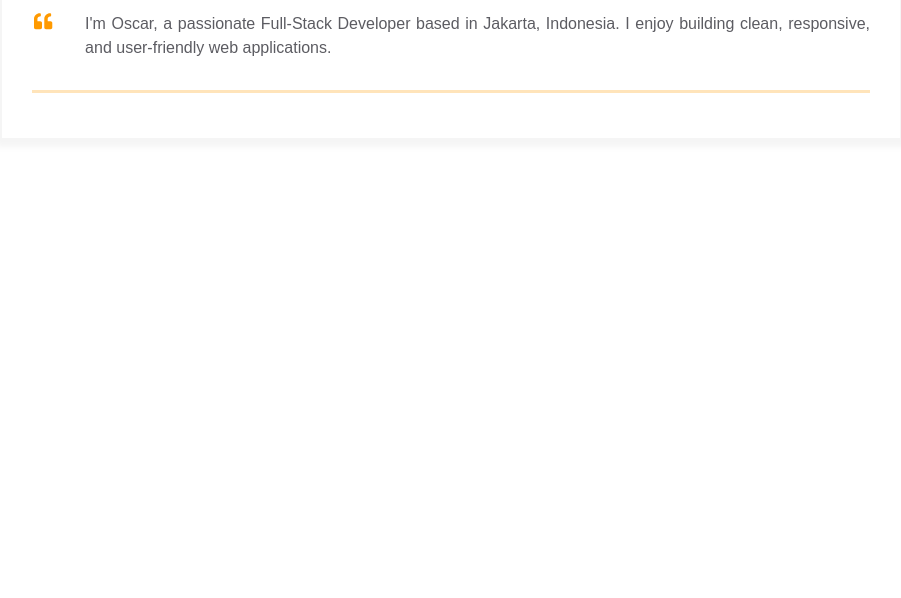
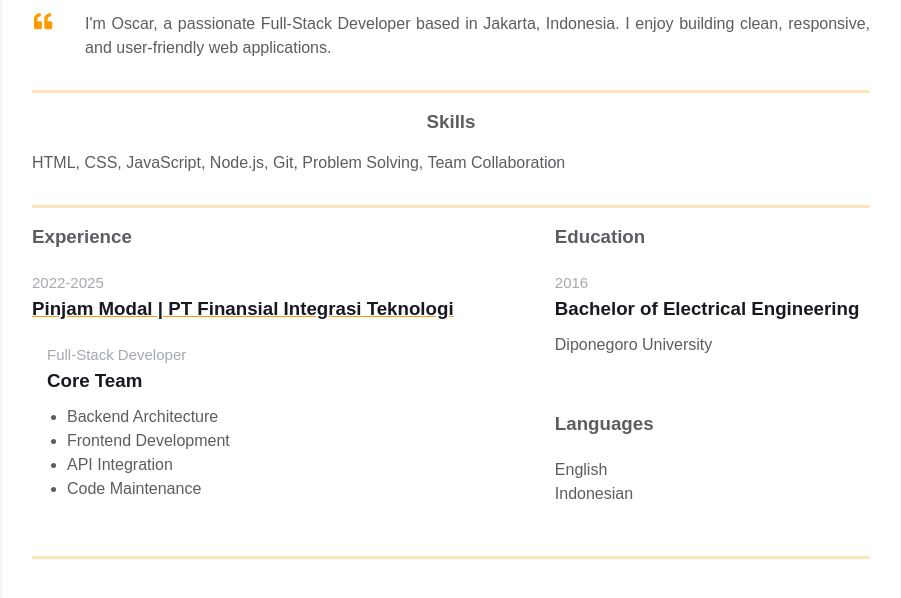
Before and after one commit to oscarsiregar/homepage, a plain HTML site: page index.html in a window 1280 px wide. Shown: the part 338-936 px from the top of the page, without its empty margins (189-1090 px from the left). Before the commit the page ends 800 px from the top, so only its background shows below. Drawn offline with Linux system fonts and the light colour scheme.

Commit message:
Added secondary content: skills, experience, education, and languages

```diff
--- a/index.html
+++ b/index.html
@@ -98,6 +98,78 @@
             </div>
           </div>
         </div>
+
+        <div class="container">
+          <div class="resume__block">
+            <div class="skills">
+              <h3 class="skills__header">Skills</h3>
+              <p class="skills__text">
+                HTML, CSS, JavaScript, Node.js, Git, Problem Solving, Team
+                Collaboration
+              </p>
+            </div>
+          </div>
+        </div>
+
+        <div class="container">
+          <div class="resume__block">
+            <div class="main-info fh">
+              <div class="experiences">
+                <h3 class="experiences__header">Experience</h3>
+                <div class="experiences__company">
+                  <div class="experiences__company-header">
+                    <span class="experiences__company-header-durability"
+                      >2022-2025</span
+                    >
+                    <h3 class="experiences__company-header-name">
+                      Pinjam Modal | PT Finansial Integrasi Teknologi
+                    </h3>
+                  </div>
+
+                  <div class="experiences__company-project">
+                    <span class="experiences__company-project-role"
+                      >Full-Stack Developer</span
+                    >
+                    <h3 class="experiences__company-project-name">Core Team</h3>
+                    <ul class="experiences__company-project-responsibilities">
+                      <li>Backend Architecture</li>
+                      <li>Frontend Development</li>
+                      <li>API Integration</li>
+                      <li>Code Maintenance</li>
+                    </ul>
+                  </div>
+                </div>
+              </div>
+
+              <div class="additional-info fv">
+                <div class="additional-info__education">
+                  <h3 class="additional-info__education-header">Education</h3>
+                  <div class="additional-info__education-university">
+                    <span
+                      class="additional-info__education-university-durability"
+                    >
+                      2016
+                    </span>
+                    <h3
+                      class="additional-info__education-university-speciality"
+                    >
+                      Bachelor of Electrical Engineering
+                    </h3>
+                    <p class="additional-info__education-university-name">
+                      Diponegoro University
+                    </p>
+                  </div>
+                </div>
+
+                <div class="additional-info__languages">
+                  <h3 class="additional-info__languages-header">Languages</h3>
+                  <p class="additional-info__languages-item">English</p>
+                  <p class="additional-info__languages-item">Indonesian</p>
+                </div>
+              </div>
+            </div>
+          </div>
+        </div>
       </div>
     </main>
   </body>
```
